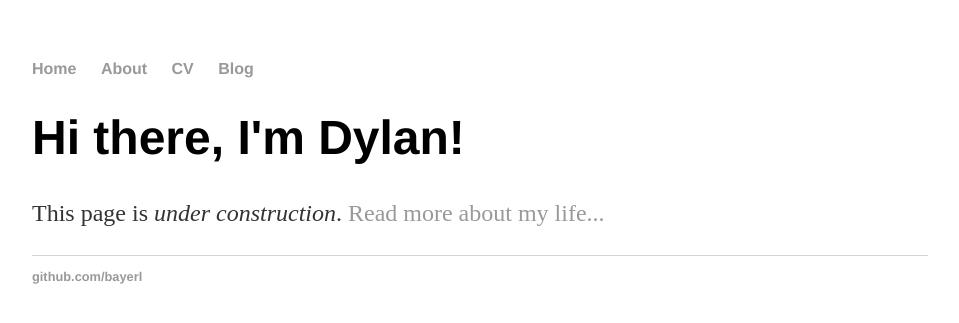
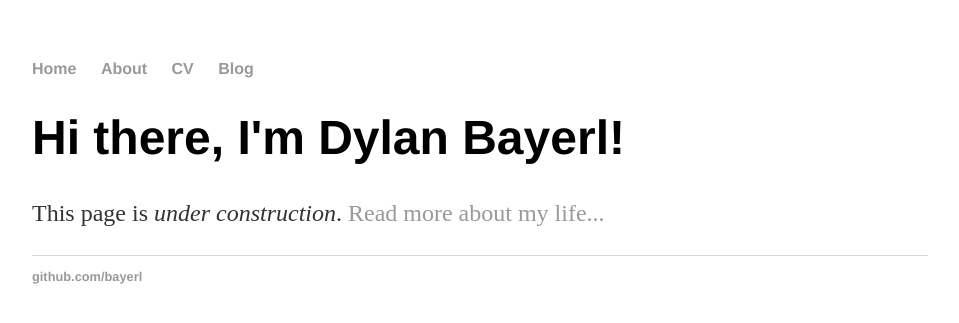
Before and after one commit to bayerl/bayerl.github.io, a Jekyll site: the page built from index.html, in a window 1280 px wide. Shown: the top 323 px of the page, without its empty margins (160-1119 px from the left). Built offline with Jekyll 4.4.1, drawn with Linux system fonts in a browser that asks for light colours.

Commit message:
Update index.html

```diff
--- a/index.html
+++ b/index.html
@@ -1,30 +1,8 @@
-<!DOCTYPE html>
-<html>
-	<head>
-		<title>Dylan Bayerl</title>
-		<!-- link to main stylesheet -->
-		<link rel="stylesheet" type="text/css" href="/css/main.css">
-	</head>
-	<body>
-		<nav>
-    		<ul>
-        		<li><a href="/">Home</a></li>
-	        	<li><a href="/about">About</a></li>
-        		<li><a href="/cv">CV</a></li>
-        		<li><a href="/blog">Blog</a></li>
-    		</ul>
-		</nav>
-		<div class="container">
-    		<div class="blurb">
-        		<h1>Hi there, I'm Dylan!</h1>
-				<p>This page is <em>under construction</em>. <a href="/about">Read more about my life...</a></p>
-    		</div><!-- /.blurb -->
-		</div><!-- /.container -->
-		<footer>
-    		<ul>
-        		<!--<li><a href="mailto:hankquinlanhub@gmail.com">email</a></li> -->
-        		<li><a href="https://github.com/bayerl">github.com/bayerl</a></li>
-			</ul>
-		</footer>
-	</body>
-</html>
+---
+layout: default
+title: Dylan Bayerl
+---
+<div class="blurb">
+	<h1>Hi there, I'm Dylan Bayerl!</h1>
+	<p>This page is <em>under construction</em>. <a href="/about">Read more about my life...</a></p>
+</div><!-- /.blurb -->
```
